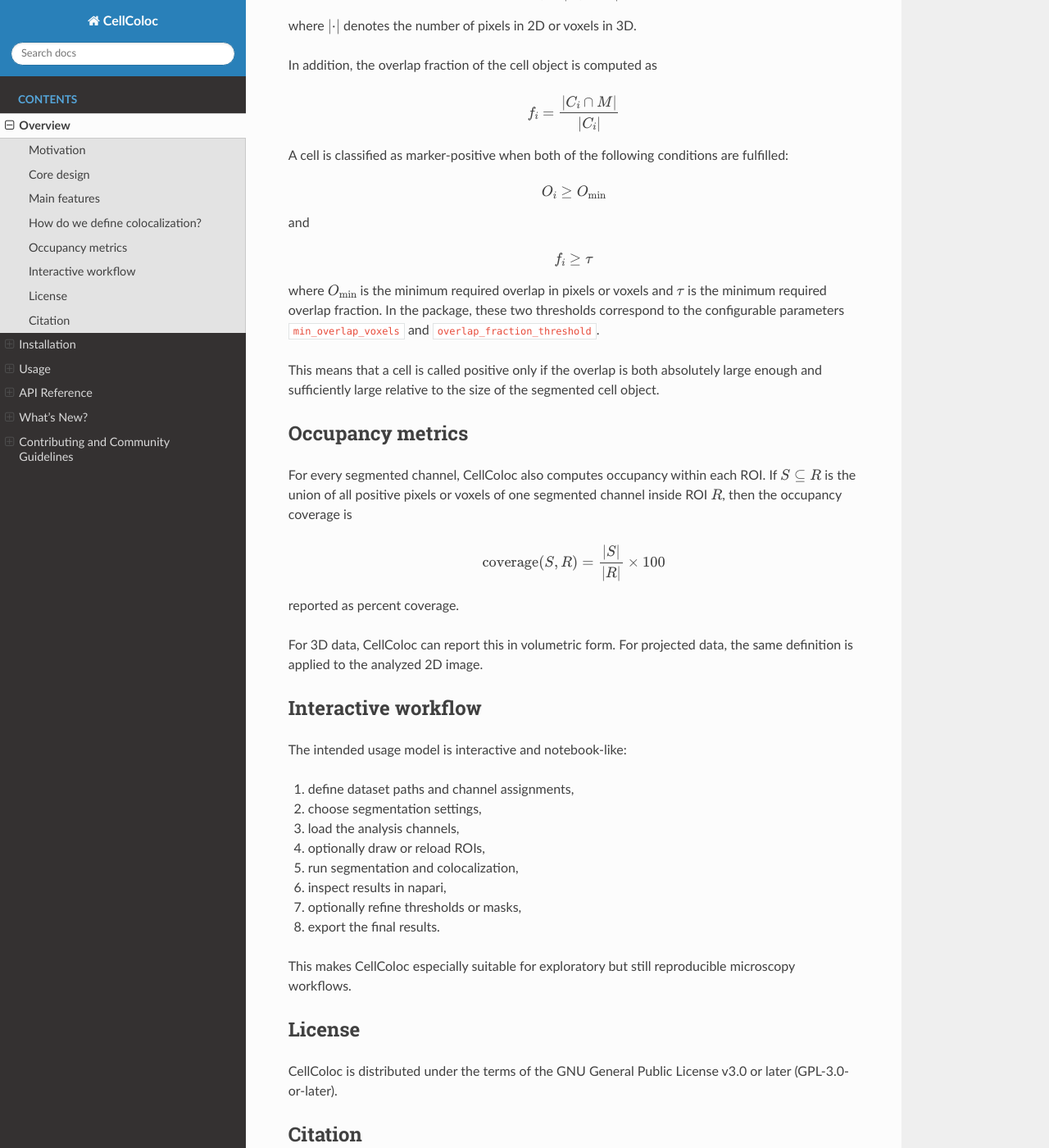
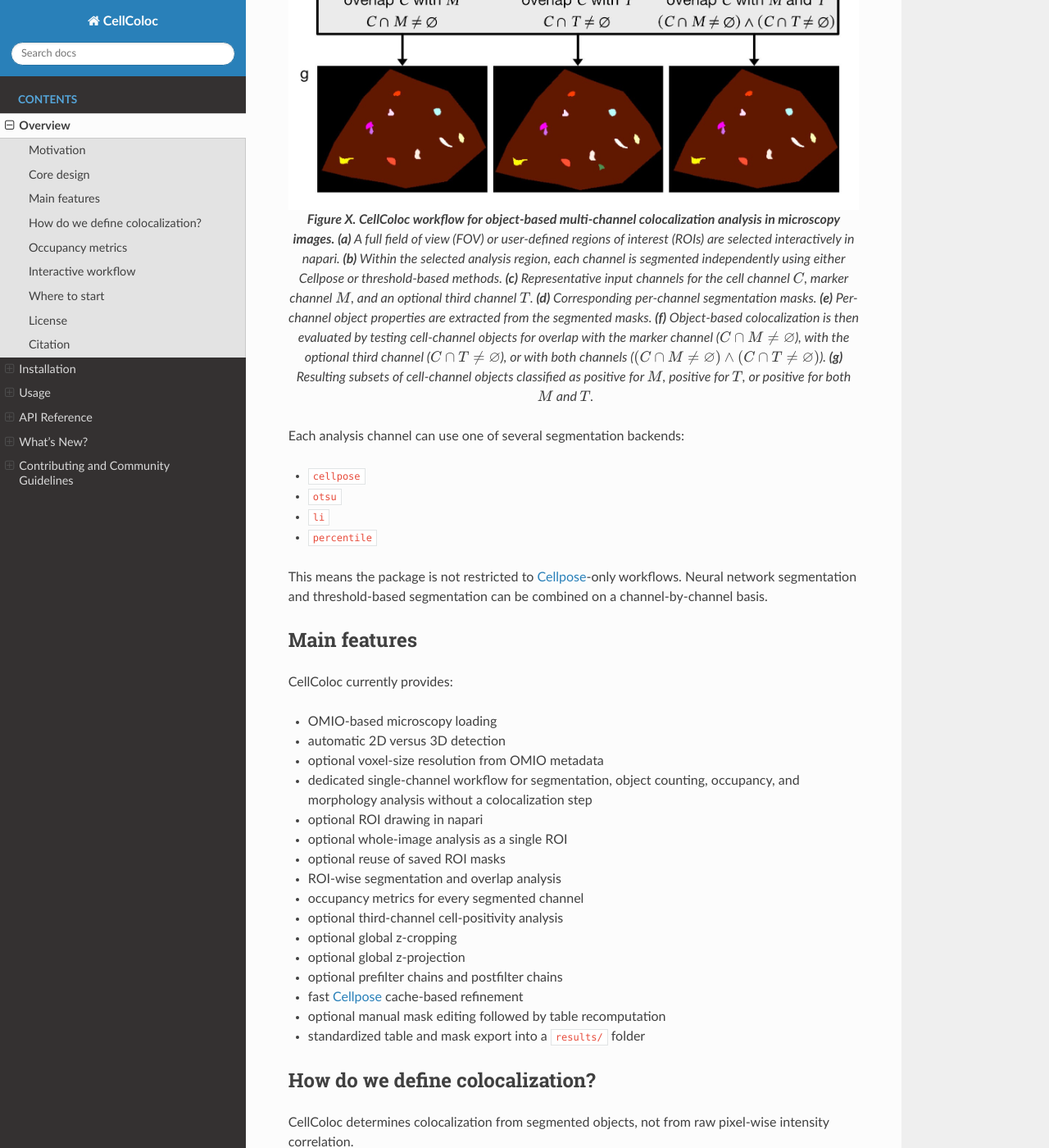
Before and after one commit to FabrizioMusacchio/cellcoloc, a Sphinx documentation site: the page built from docs/source/overview.rst, in a window 1280 px wide and 1400 px high, scrolled down 2891 px. Shown: the whole window at 82% size. Built offline with Sphinx 7.4.7 and the Read the Docs theme 3.1.0, drawn with Linux system fonts in a browser that asks for light colours; some of the changed text lies outside the part shown.

Commit message:
feat: add workflow diagram for object-based multi-channel colocalization analysis

```diff
--- a/docs/source/overview.rst
+++ b/docs/source/overview.rst
@@ -13,14 +13,13 @@ colocalization analysis in microscopy images.
 
 The package is designed for workflows in which a user wants to:
 
-- analyze a single microscopy channel when no colocalization step is needed
-  and the goal is object counting, occupancy, or morphology analysis,
 - segment a larger biological object in one channel,
 - segment or threshold a marker-defining structure in a second channel,
 - classify cells as marker-positive or marker-negative based on overlap,
 - optionally include a third channel for occupancy quantification or optional
   third-marker positivity,
-- inspect, refine, and export results in a reproducible way.
+- inspect, refine, and export results in a reproducible way,
+- analyze a single microscopy channel when no colocalization step is needed and the goal is object counting, occupancy, or morphology analysis.
 
 The package supports both 2D and 3D data, flexible segmentation backends (we support both `Cellpose <https://www.cellpose.org>`_ and classical thresholding), and a range of optional features including optional ROI-based analysis, optional global z-cropping, optional z-projection, and fast post hoc Cellpose threshold refinement.
 
@@ -46,11 +45,19 @@ Core design
 
 CellColoc is built around a generic channel model:
 
+- one primary ``cell`` channel,
+- one primary ``marker`` channel,
+- one optional third analysis channel,
 - an optional dedicated single-channel workflow for pure segmentation,
   counting, occupancy, and morphology analysis,
-- one primary ``cell`` channel,
-- one primary ``marker`` channel,
-- one optional third analysis channel.
+
+
+.. figure:: _static/CellColoc_scheme.jpg
+   :alt: Figure 1. CellColoc workflow for object-based multi-channel colocalization analysis in microscopy images
+   :align: center
+   :figwidth: 100%
+
+   **Figure X. CellColoc workflow for object-based multi-channel colocalization analysis in microscopy images.** **(a)** A full field of view (FOV) or user-defined regions of interest (ROIs) are selected interactively in napari. **(b)** Within the selected analysis region, each channel is segmented independently using either Cellpose or threshold-based methods. **(c)** Representative input channels for the cell channel :math:`C`, marker channel :math:`M`, and an optional third channel :math:`T`. **(d)** Corresponding per-channel segmentation masks. **(e)** Per-channel object properties are extracted from the segmented masks. **(f)** Object-based colocalization is then evaluated by testing cell-channel objects for overlap with the marker channel (:math:`C \cap M \neq \varnothing`), with the optional third channel (:math:`C \cap T \neq \varnothing`), or with both channels (:math:`(C \cap M \neq \varnothing) \land (C \cap T \neq \varnothing)`). **(g)** Resulting subsets of cell-channel objects classified as positive for :math:`M`, positive for :math:`T`, or positive for both :math:`M` and :math:`T`.
 
 Each analysis channel can use one of several segmentation backends:
 
@@ -175,12 +182,15 @@ The intended usage model is interactive and notebook-like:
 This makes CellColoc especially suitable for exploratory but still
 reproducible microscopy workflows.
 
+Where to start
+----------------
+
+We recommend to start with `usage examples <usage.html>`_ on this documentation website. On CellColoc's `GitHub repository <https://github.com/FabrizioMusacchio/cellcoloc>`_, you will additionally find a folder ``user_scripts/`` with interactive scripts that are described in the documentation and can be run cell by cell in VS Code's interactive window or in a notebook-like environment. They are designed to be run with provided example datasets (download from `Zenodo <https://doi.org/10.5281/zenodo.20788293>`_) or with your own microscopy data.
 
 License
 -------
 
-CellColoc is distributed under the terms of the GNU General Public License v3.0
-or later (GPL-3.0-or-later).
+CellColoc is distributed under the terms of the `GNU General Public License v3.0 or later (GPL-3.0-or-later) <https://github.com/FabrizioMusacchio/cellcoloc?tab=GPL-3.0-1-ov-file>`_.
 
 
 Citation
```
Also changed, not shown: docs/source/_static/CellColoc_scheme.jpg (added).
